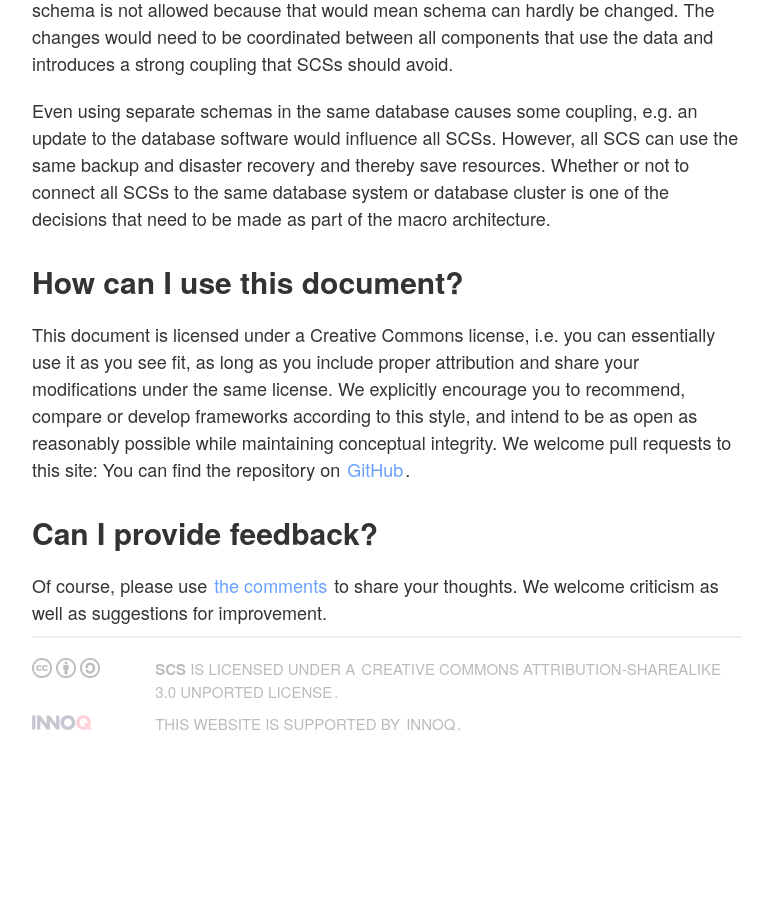
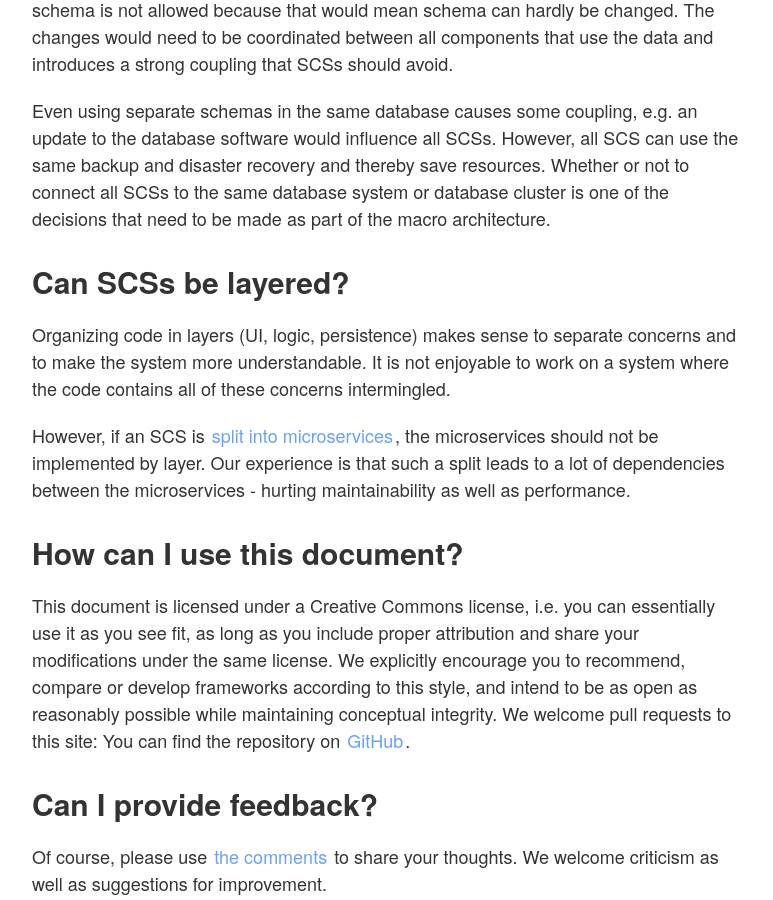
Before and after one commit to innoq/SCS, a Jekyll site: the page built from faq.md, in a window 1280 px wide and 900 px high, scrolled down 2697 px. Shown: the whole window, without its empty margins (128-901 px from the left). Built offline with Jekyll 4.4.1, drawn with Linux system fonts in a browser that asks for light colours; before the commit the page ends 3483 px from its top, so only the background shows below that.

Commit message:
Layers vs. SCS added

```diff
--- a/faq.md
+++ b/faq.md
@@ -101,6 +101,18 @@ and thereby save resources. Whether or not to connect all SCSs to the
 same database system or database cluster is one of the decisions that need
 to be made as part of the macro architecture.
 
+### Can SCSs be layered?
+
+Organizing code in layers (UI, logic, persistence) makes sense to
+separate concerns and to make the system more understandable. It is
+not enjoyable to work on a system where the code contains all of these
+concerns intermingled.
+
+However, if an SCS is [split into microservices](/vs-ms.html), the
+microservices should not be implemented by layer. Our experience is
+that such a split leads to a lot of dependencies between the
+microservices - hurting maintainability as well as performance.
+
 ### How can I use this document?
 
 This document is licensed under a Creative Commons license,
```
